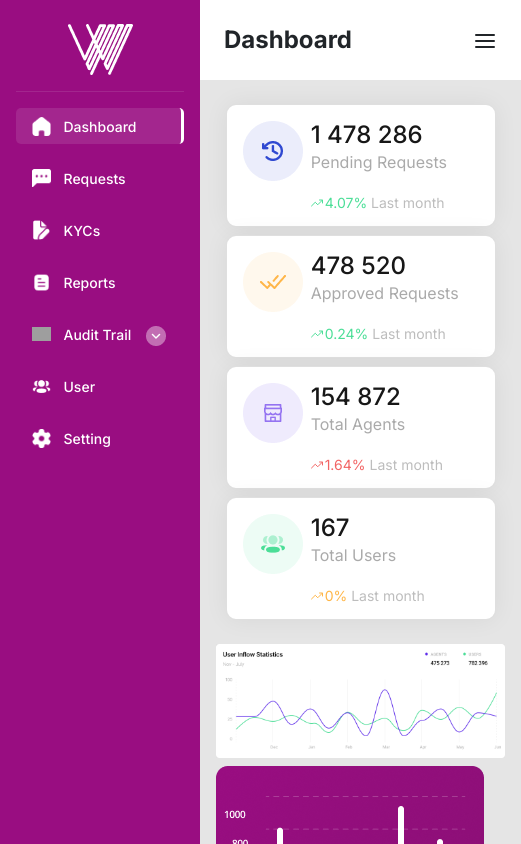
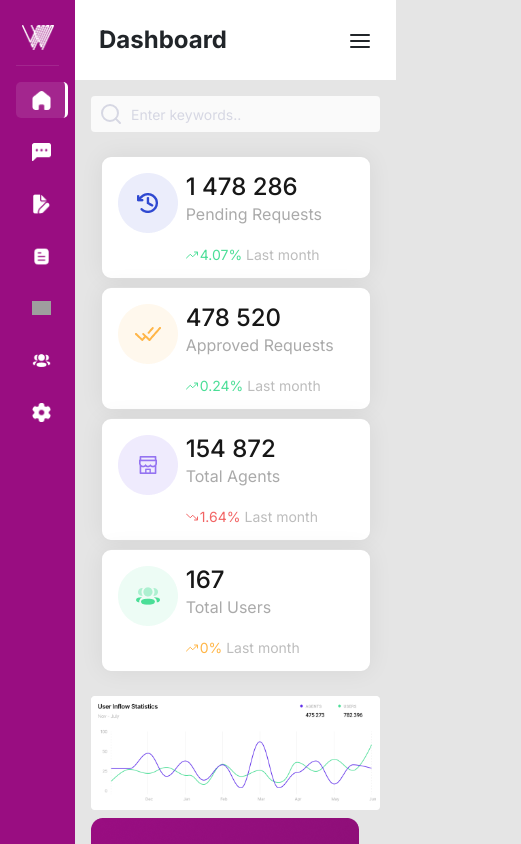
Before and after one commit to Davidonwukwe/Dashboard-Demo, a React (Create React App) app: page / in a window 390 px wide. Shown: the top 844 px of the page, 521 px wide, since content can reach past the window. Built offline with nearby package versions, Linux system fonts and the light colour scheme; grey boxes are pictures that could not be loaded.

Commit message:
make page responsive, refactor

```diff
--- a/public/index.html
+++ b/public/index.html
@@ -24,7 +24,7 @@
       work correctly both with client-side routing and a non-root public URL.
       Learn how to configure a non-root public URL by running `npm run build`.
     -->
-    <title>React App</title>
+    <title>Dashboard - Demo</title>
   </head>
   <body>
     <noscript>You need to enable JavaScript to run this app.</noscript>
--- a/src/components/Dashboard.js
+++ b/src/components/Dashboard.js
@@ -19,8 +19,10 @@ const Main = styled.div`
         height: 100%;
       }
     }
-  @media screen and (max-width: 1405px) {
-
+  @media screen and (min-width: 1872px ) {
+    .charts {
+      width: 75%;
+    }
   }
     `
 const Dashboard = () => {
@@ -29,7 +31,7 @@ const Dashboard = () => {
             <NavBar />
             <div className={'content mx-3 my-4'}>
                 <StatisticsCards />
-                <div className={'d-flex justify-content-between flex-wrap mt-3'}>
+                <div className={'charts d-flex justify-content-between flex-wrap mt-3'}>
                     <div class={'chartImage mb-2'}>
                         <img src={Chart} alt=""/>
                     </div>
--- a/src/components/MainLayout.js
+++ b/src/components/MainLayout.js
@@ -3,6 +3,10 @@ import styled from "styled-components";
 
 const Container = styled.div`
   width: 82.4%;
+
+  @media screen and (min-width: 1450px) {
+    width: calc(100% - 253px);
+  }
     `
 
 const MainLayout = () => {
--- a/src/components/NavBar.js
+++ b/src/components/NavBar.js
@@ -2,18 +2,22 @@ import styled from "styled-components";
 import sunIcon from "../assets/icons/sunIcon.png"
 import notificationIcon from "../assets/icons/notificationIcon.png"
 import profilePicture from "../assets/icons/profilePicture.png"
-// import chevronDown from "../assets/icons/ch.png"
+import {useState} from "react";
 
 const NavBarContainer = styled.div`
+  .nav-bar {
     height: 80px;
+    background: #FFFFFF;
+  }
 
-      background: #FFFFFF;
   .title {
     font-size: 24px;
     font-weight: 700;
   }
   .searchInput {
     background: #FAFAFA;
+    padding-left: 40px;
+    width: 245px;
 
   }
   .searchInput::placeholder { /* Chrome, Firefox, Opera, Safari 10.1+ */
@@ -38,31 +42,90 @@ const NavBarContainer = styled.div`
   .iconsContainer {
     width: 45%;
   }
+  .responsive-search {
+    display: none;
+  }
+  .menu-dropdown {
+    right: 21px;
+    top: -90px;
+    z-index: 5;
+    width: 160px;
+    border-radius: 6px;
+    p {
+      display: flex;
+      align-items: center;
+      height: 30px;
+      cursor: pointer;
+    };
+    p:hover {
+      background-color: rgba(0,0,0,0.1);;
+    }
+  }
+  .menu-dropdown-container {
+    display: none;
+  }
+  .overlay {
+    height: 100vh;
+    top: 0;
+    bottom: 0;
+    z-index: 1;
+  }
+  .searchIcon {
+    top: 4px;
+    left: 8px;
+    svg {
+      color: #D6D7E3;
+    }
+  }
+
+
   @media screen and (max-width: 900px) {
-    .rightSide {
+    .iconsContainer {
       display: none !important;
     }
     .hamburger {
       display: block !important;
     }
+    .rightSide {
+      min-width: 50px;
+      justify-content: end !important;
+     }
+    .responsive-search {
+      display: block;
+    }
+    .search {
+      display: none;
+    }
+    .menu-dropdown-container {
+      display: block;
+    }
   }
 `;
 const NavBar = () => {
+    const [toggleMenu, setToggleMenu] = useState(false);
     return (
-        <NavBarContainer className="d-flex align-items-center justify-content-between px-4">
+        <NavBarContainer>
+            <div className="nav-bar d-flex align-items-center justify-content-between px-4">
                 <h3 className="title mb-0 font-weight-bold">Dashboard</h3>
 
 
                 <div className={'d-flex justify-content-between rightSide'}>
-                <div className="form-group has-search">
-                    <span className="fa fa-search form-control-feedback"></span>
+                    <div className="form-group has-search search position-relative">
+                        <div className={'searchIcon position-absolute'}>
+                            <svg xmlns="http://www.w3.org/2000/svg" width="24" height="24" viewBox="0 0 24 24"
+                                 fill="none" stroke="currentColor" stroke-width="2" stroke-linecap="round"
+                                 stroke-linejoin="round" className="feather feather-search">
+                                <circle cx="11" cy="11" r="8"></circle>
+                                <line x1="21" y1="21" x2="16.65" y2="16.65"></line>
+                            </svg>
+                        </div>
                         <input type="search" className="form-control searchInput border-0" placeholder="Enter keywords.."
                                aria-label="Recipient's username" aria-describedby="basic-addon2"/>
                     </div>
                     <div className="d-flex justify-content-between align-items-center iconsContainer">
                         <p className={'mb-0'}>EN<svg xmlns="http://www.w3.org/2000/svg" width="24" height="24"
                                                      viewBox="0 0 24 24" fill="none" stroke="currentColor" stroke-width="2"
-                                                  stroke-linecap="round" stroke-linejoin="round"
+                                                     stroke-linecap="round" strokeLinejoin="round"
                                                      className="feather feather-chevron-down">
                             <polyline points="6 9 12 15 18 9"></polyline>
                         </svg></p>
@@ -77,11 +140,9 @@ const NavBar = () => {
                         </div>
 
                     </div>
-            </div>
-
-            <div className={'hamburger d-none'}>
+                    <div onClick={() => setToggleMenu(!toggleMenu)} className={'hamburger d-none cursor'}>
                         <svg xmlns="http://www.w3.org/2000/svg" width="24" height="24" viewBox="0 0 24 24" fill="none"
-                     stroke="currentColor" stroke-width="2" stroke-linecap="round" stroke-linejoin="round"
+                             stroke="currentColor" stroke-width="2" stroke-linecap="round" strokeLinejoin="round"
                              className="feather feather-menu">
                             <line x1="3" y1="12" x2="21" y2="12"/>
                             <line x1="3" y1="6" x2="21" y2="6"/>
@@ -89,8 +150,34 @@ const NavBar = () => {
                         </svg>
                     </div>
 
+                </div>
+            </div>
+            <div className="form-group m-3 has-search responsive-search position-relative">
+                <div className={'searchIcon position-absolute'}>
+                    <svg xmlns="http://www.w3.org/2000/svg" width="24" height="24" viewBox="0 0 24 24"
+                         fill="none" stroke="currentColor" stroke-width="2" stroke-linecap="round"
+                         stroke-linejoin="round" className="feather feather-search">
+                        <circle cx="11" cy="11" r="8"></circle>
+                        <line x1="21" y1="21" x2="16.65" y2="16.65"></line>
+                    </svg>
+                </div>
+                <input type="search" className="form-control searchInput w-100 border-0" placeholder="Enter keywords.."
+                       aria-label="Recipient's username" aria-describedby="basic-addon2"/>
+            </div>
+            { toggleMenu && (<div className={'position-relative menu-dropdown-container'}>
+                <div className={'menu-dropdown position-absolute shadow-lg bg-white'}>
+                    <p className={'mb-0 mt-2 p-2'}>Language</p>
+                    <p className={'mb-0 p-2'}>Dark Mode</p>
+                    <p className={'mb-0 p-2'}>Notifications</p>
+                    <p className={'p-2 mb-2'}>Profile</p>
+                </div>
+                <div onClick={() => setToggleMenu(false)} className={'position-fixed opacity-0 w-100 overlay'}>
+
+                </div>
+            </div>)}
 
         </NavBarContainer>
+
     );
 }
 
--- a/src/components/SideBar.js
+++ b/src/components/SideBar.js
@@ -1,5 +1,6 @@
 import styled from "styled-components";
 import CompanyLogo from "../assets/CompanyLogo.png";
+import ProfilePic from "../assets/icons/profileCardPic.png";
 import SideBarLinks from "./SideBarLinks";
 
 const Side = styled.div`
@@ -15,14 +16,38 @@ const Side = styled.div`
           height: 100%;
         }
       }
+  .profile-card {
+    background-color: rgba(255, 255, 255, 0.1);
+    border-radius: 10px;
+    bottom: 50px;
+    width: 85%;
+    .details {
+      margin-left: 8px;
+    }
+    .name {
+      font-size: 14px;
+      color: white;
+    }
+    .role {
+      font-size: 10px;
+      color: rgba(255, 255, 255, 0.5);
+    }
+  }
       hr.endLine {
         color: white;
         opacity: 0.1;
       }
+      @media screen and (max-width: 500px) {
+        min-width: 75px;
+        .logo {
+          width: 32px;
+          height: 25px;
+        }
+      }
     `
 const SideBar = () => {
     return (
-        <Side className="px-3">
+        <Side className="px-3 position-relative">
             <div className="d-flex justify-content-center mt-4">
                 <div className="logo">
                     <img src={CompanyLogo} alt="logo"/>
@@ -30,6 +55,16 @@ const SideBar = () => {
             </div>
             <hr className="endLine"/>
             <SideBarLinks />
+            <div className={'profile-card d-flex position-absolute'}>
+                <div className={'mr-3'}>
+                    <img src={ProfilePic} alt=""/>
+                </div>
+                <div className={'details'}>
+                    <p className={'name mb-0'}>Nafisa Sh.</p>
+                    <p className={'role mb-0'}>Support Manager</p>
+                </div>
+
+            </div>
 
 
 
--- a/src/components/SideBarLinks.js
+++ b/src/components/SideBarLinks.js
@@ -108,5 +108,16 @@ const LinksContainer = styled.div`
       height: 100%;
     }
   }
+  @media screen and (max-width: 500px) {
+    .linkText {
+      display: none;
+    }
+    .link {
+      width: 52px;
+    }
+    .dropdownIcon {
+      display: none;
+    }
+  }
 `
 export default SideBarLinks;
--- a/src/components/StatisticsCards.js
+++ b/src/components/StatisticsCards.js
@@ -65,6 +65,9 @@ const StatisticsCardContainer =  styled.div`
   @media screen and (max-width: 640px) {
       justify-content: center !important;
   }
+  @media screen and (min-width: 1872px ) {
+    width: 75%;
+  }
 `;
 const numberWithSpaces = (x) => {
     return x.toString().replace(/\B(?=(\d{3})+(?!\d))/g, " ");
@@ -119,12 +122,19 @@ const StatisticsCards = () => {
                               <h3 className={'statValue mb-0'}>{numberWithSpaces(stat.value)}</h3>
                               <p className={'statName'}>{stat.name}</p>
                               <div className={stat.growth}>
-                                  <svg xmlns="http://www.w3.org/2000/svg" width="24" height="24" viewBox="0 0 24 24"
-                                       fill="none" stroke="currentColor" stroke-width="2" stroke-linecap="round"
-                                       stroke-linejoin="round" className="feather feather-trending-up">
+                                  { stat.growth !== 'down' ?  (<svg xmlns="http://www.w3.org/2000/svg" width="24" height="24" viewBox="0 0 24 24"
+                                        fill="none" stroke="currentColor" stroke-width="2" stroke-linecap="round"
+                                        stroke-linejoin="round" className="feather feather-trending-up">
                                       <polyline points="23 6 13.5 15.5 8.5 10.5 1 18"></polyline>
                                       <polyline points="17 6 23 6 23 12"></polyline>
-                                  </svg>
+                                  </svg>) : (
+                                      <svg xmlns="http://www.w3.org/2000/svg" width="24" height="24" viewBox="0 0 24 24"
+                                           fill="none" stroke="currentColor" stroke-width="2" stroke-linecap="round"
+                                           stroke-linejoin="round" className="feather feather-trending-down">
+                                          <polyline points="23 18 13.5 8.5 8.5 13.5 1 6"></polyline>
+                                          <polyline points="17 18 23 18 23 12"></polyline>
+                                      </svg>
+                                  )}
                                   <span className={'growth'}>{stat.percentage}%    </span>
                                   <span className={'lastMonth pl-3'}>Last month</span>
                               </div>
--- a/src/index.js
+++ b/src/index.js
@@ -5,8 +5,6 @@ import App from './App';
 import reportWebVitals from './reportWebVitals';
 import 'bootstrap/dist/css/bootstrap.min.css';
 import 'bootstrap/dist/js/bootstrap.bundle.min';
-import $ from 'jquery';
-import Popper from 'popper.js';
 
 const root = ReactDOM.createRoot(document.getElementById('root'));
 root.render(
```
Also changed, not shown: src/assets/icons/profileCardPic.png (added), 1 other file (tests, documents, lock files or other folders). Lines whose indentation alone changed are shown as unchanged.
